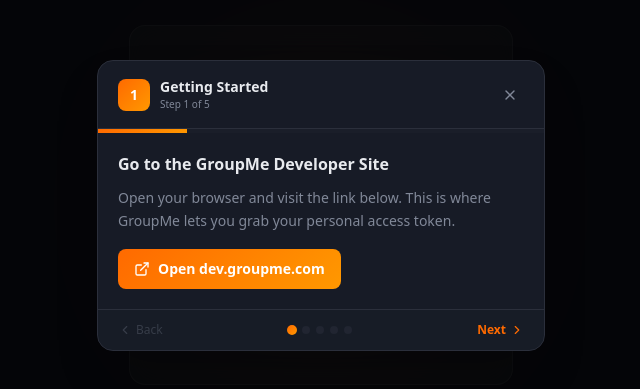
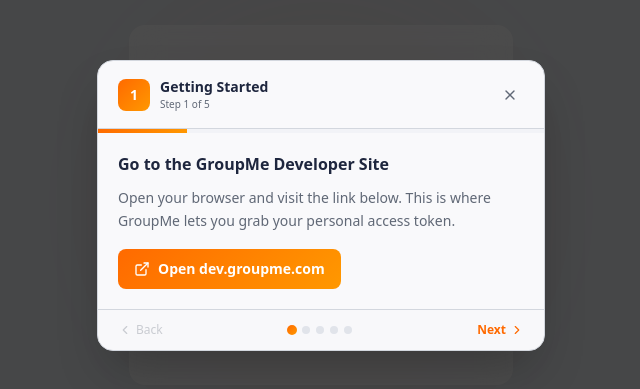
Before and after one commit to GabrielWisham/delta360, a Next.js app: page / in a window 1280 px wide. Shown: the part 195-584 px from the top of the page, without its empty margins (319-959 px from the left). Built offline with nearby package versions, Linux system fonts and the light colour scheme.

Commit message:
fix: change default theme to light
Flip default theme to light in React state, localStorage, and SSR.

```diff
--- a/app/layout.tsx
+++ b/app/layout.tsx
@@ -34,7 +34,7 @@ export default function RootLayout({
   children: React.ReactNode
 }) {
   return (
-    <html lang="en" data-theme="dark" suppressHydrationWarning>
+    <html lang="en" data-theme="light" suppressHydrationWarning>
       <body className={`${outfit.variable} ${jetbrains.variable} antialiased`}>
         <StoreProvider>{children}</StoreProvider>
       </body>
--- a/lib/storage.ts
+++ b/lib/storage.ts
@@ -81,7 +81,7 @@ export const storage = {
   setAlertWords: (v: string[]) => set('gm_v3_alerts', v),
 
   // Theme
-  getTheme: () => getString('gm_v3_theme', 'dark') as 'dark' | 'light',
+  getTheme: () => getString('gm_v3_theme', 'light') as 'dark' | 'light',
   setTheme: (v: string) => setString('gm_v3_theme', v),
 
   // Compact mode
--- a/lib/store.tsx
+++ b/lib/store.tsx
@@ -380,7 +380,7 @@ export function StoreProvider({ children }: { children: React.ReactNode }) {
   const [panelMessages, setPanelMessages] = useState<GroupMeMessage[][]>([[], [], []])
   const [streams, setStreams] = useState<StreamsMap>({})
   const [streamToggles, setStreamToggles] = useState<Set<string>>(new Set())
-  const [theme, setTheme] = useState<'dark' | 'light'>('dark')
+  const [theme, setTheme] = useState<'dark' | 'light'>('light')
   const [compact, setCompact] = useState(false)
   const [inputBottom, setInputBottom] = useState(true)
   const [oldestFirst, setOldestFirst] = useState(true)
```
